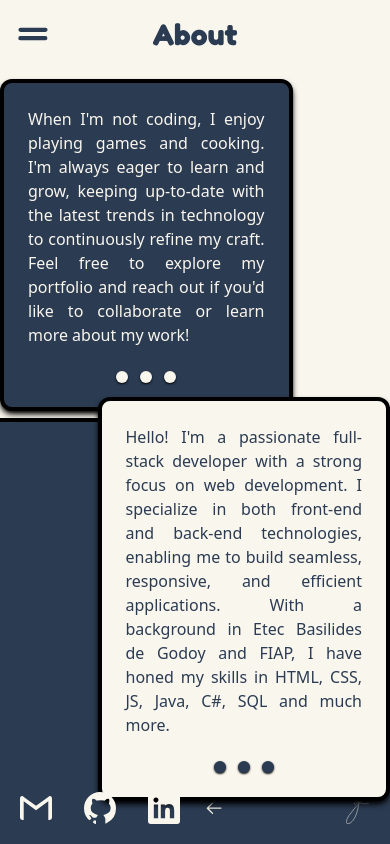
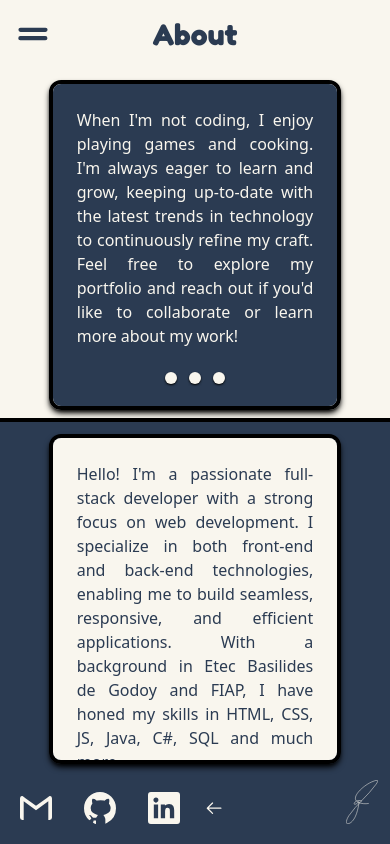
Before and after one commit to GustavoPisanello/Portfolio, a React (Vite) app in the folder my-portfolio/: page /About in a window 390 px wide. Built offline with nearby package versions, Linux system fonts and the light colour scheme.

Commit message:
Fixed about responsiveness problem

```diff
--- a/my-portfolio/src/components/about/TextBlock.jsx
+++ b/my-portfolio/src/components/about/TextBlock.jsx
@@ -5,11 +5,11 @@ export default function TextBlock({ data }) {
     <>
       {data.map((item, index) => (
         <div
-          key={index} // Chave deve ser movida para o container mais externo
-          className={`h-1/2 w-full flex flex-col justify-center items-${item.style === "start" ? "start" : "end"} -mr-[4px]`} // Usando valores explícitos
+          key={index}
+          className={`h-1/2 w-full flex flex-col justify-center items-center ${item.style === "start" ? "lg:items-start" : "lg:items-end"} -mr-[4px]`}
         >
           <div
-            className={`w-[75%] max-w-[350px] flex flex-col items-center bg-${item.bgColor} border-4 border-black rounded-xl shadow-md shadow-black`}
+            className={`w-[75%] max-w-[350px] max-h-[330px] overflow-auto flex flex-col items-center bg-${item.bgColor} border-4 border-black rounded-xl shadow-md shadow-black`}
           >
             <p
               className={`text-${item.color} font-medium text-base pl-6 pr-6 pt-6 text-justify`}
```
